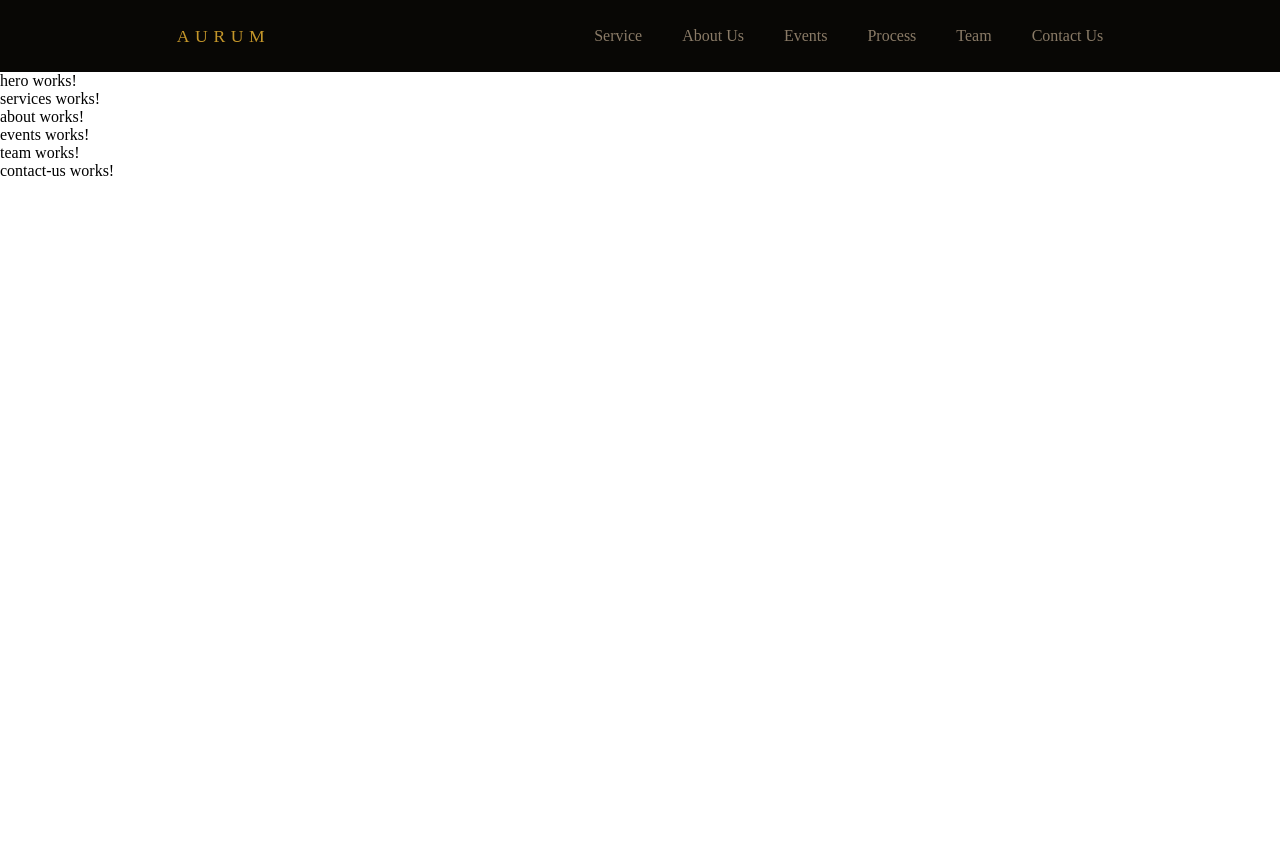
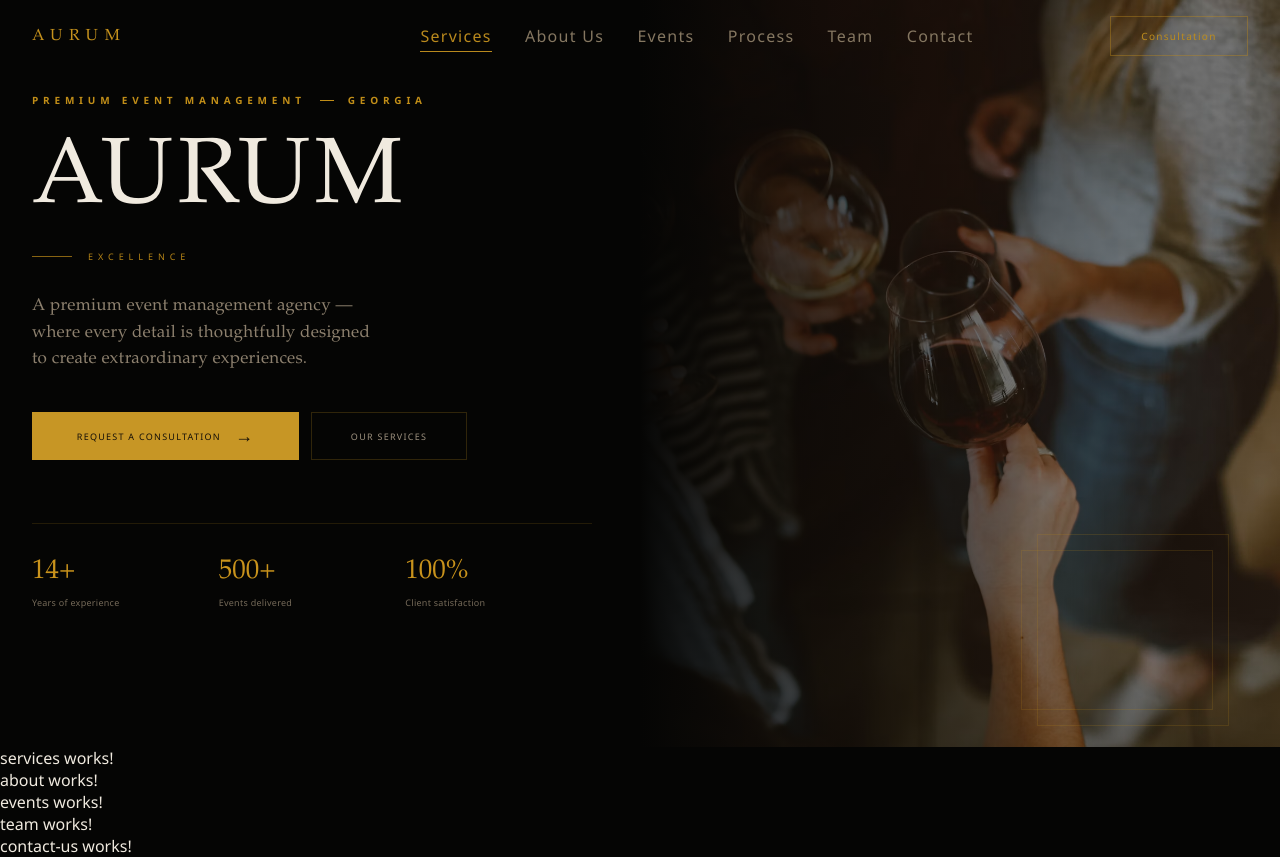
Before and after one commit to Nilo18/aurum-front, an Angular app: page / in a window 1280 px wide. Before the commit the page ends 800 px from the top, so only its background shows below. Built offline with nearby package versions, Linux system fonts and the light colour scheme.

Commit message:
features: finish the header and hero components on the home page

```diff
--- a/src/app/components/home-page-components/header/header.html
+++ b/src/app/components/home-page-components/header/header.html
@@ -1,11 +1,14 @@
-<header class="home-header">
-    <a href="#" class="home-header__logo">AURUM</a>
-    <nav>
-        <a href="#services">Service</a>
-        <a href="#about">About Us</a>
-        <a href="#events">Events</a>
-        <a href="#process">Process</a>
-        <a href="#team">Team</a>
-        <a href="#contact">Contact Us</a>
+<header class="home-header" [class.home-header--scroll]="isScrolled()">
+  <div class="home-header__inner">
+    <a href="#top" class="home-header__logo" aria-label="AURUMI home">AURUM</a>
+    <nav aria-label="Primary navigation">
+      <a class="active" href="#services">Services</a>
+      <a href="#about">About Us</a>
+      <a href="#events">Events</a>
+      <a href="#process">Process</a>
+      <a href="#team">Team</a>
+      <a href="#contact">Contact</a>
     </nav>
+    <a class="home-header__consultation" href="#contact">Consultation</a>
+  </div>
 </header>
--- a/src/app/components/home-page-components/header/header.scss
+++ b/src/app/components/home-page-components/header/header.scss
@@ -1,55 +1,139 @@
+:host {
+  display: block;
+}
+
 .home-header {
-    background-color: #080705;
+  position: fixed;
+  z-index: 10;
+  top: 0;
+  left: 0;
+  width: 100%;
   height: 72px;
-    display: flex;
-    justify-content: space-between;
+  color: #857761;
+  background-color: transparent;
+  transition: background-color 250ms ease-in-out;
+
+  &__inner {
+    width: min(1303px, calc(100% - 64px));
+    height: 100%;
+    margin: 0 auto;
+    display: grid;
+    grid-template-columns: 252px 1fr auto;
     align-items: center;
-    padding-left: 176.8px;
-    padding-right: 176.8px;
+    gap: 28px;
+  }
 
   a {
+    color: inherit;
     text-decoration: none;
   }
 
   &__logo {
-        color: #c4962a;
-        letter-spacing: 0.35rem;
-        font-size: 17.6px;
+    color: #c6921d !important;
+    font-family: 'Bodoni 72', Didot, 'Palatino Linotype', Georgia, serif;
+    // font-size: 16px;
+    letter-spacing: 0.42em;
   }
 
   nav {
+    font-family: 'Montserrat', 'Segoe UI', sans-serif;
     display: flex;
+    align-items: center;
     justify-content: center;
-        align-items: center;
-        gap: 2.5rem;
+    gap: clamp(24px, 2.6vw, 47px);
 
     a {
-            color: #8A7B67;
-            text-decoration: none; /* Ensure native underlines are turned off */
-            position: relative;    /* Required anchor for the absolute line */
-            display: inline-block; /* Bounds the line to the text size */
+      position: relative;
+    //   padding: 29px 0 12px;
+    //   font-size: 10px;
+      letter-spacing: 0.08em;
+      white-space: nowrap;
+      transition: color 180ms ease;
 
-            /* 1. Setup the invisible underline at the bottom left */
       &::after {
         content: '';
         position: absolute;
         left: 0;
-                bottom: -5px;              /* Matches your 5px offset requirement */
-                width: 0;                  /* Starts at zero width */
-                height: 2px;               /* Thickness of the underline */
-                background-color: #c4962a; /* Matches your gold underline color */
-                transition: width 0.4s ease; /* Controls the speed/smoothness */
-            }
+        right: 0;
+        // top: 10px;
+        bottom: -5px;
+        height: 1px;
+        background: #b9891d;
+        width: 0;
+        transition: width 180ms ease;
       }
 
-        /* 2. Trigger the color swap AND the underline growth simultaneously */
-        a:hover {
-            color: white;
+      &:hover,
+      &:focus-visible,
+      &.active {
+        color: #b9891d;
+      }
 
-            &::after {
-                width: 100%; /* Expands the line smoothly to the right */
+      &:hover::after,
+      &:focus-visible::after,
+      &.active::after {
+        width: 100%;
       }
     }
   }
 
+  &__consultation {
+    font-family: 'Montserrat', 'Segoe UI', sans-serif;
+    display: grid;
+    place-items: center;
+    min-width: 138px;
+    height: 40px;
+    border: 1px solid rgba(185, 137, 29, 0.42);
+    color: #bd8c1c !important;
+    font-size: 10px;
+    letter-spacing: 0.13em;
+    transition: background-color 180ms ease, color 180ms ease;
+
+    &:hover,
+    &:focus-visible {
+      background: #b9891d;
+      color: #080705 !important;
     }
+  }
+}
+
+.home-header--scroll {
+  background-color: #080705;
+  border-bottom: 1px solid #2a261f;
+}
+
+@media (max-width: 1100px) {
+  .home-header {
+    &__inner {
+      grid-template-columns: auto 1fr auto;
+    }
+
+    nav {
+      gap: 18px;
+    }
+
+    nav a:nth-child(2),
+    nav a:nth-child(5) {
+      display: none;
+    }
+  }
+}
+
+@media (max-width: 720px) {
+  .home-header {
+    height: 68px;
+    &__inner {
+      width: calc(100% - 40px);
+      grid-template-columns: 1fr auto;
+    }
+
+    nav {
+      display: none;
+    }
+
+    &__consultation {
+      min-width: 124px;
+      height: 38px;
+    }
+  }
+}
--- a/src/app/components/home-page-components/header/header.ts
+++ b/src/app/components/home-page-components/header/header.ts
@@ -1,4 +1,4 @@
-import { Component } from '@angular/core';
+import { Component, HostListener, signal, WritableSignal } from '@angular/core';
 
 @Component({
   selector: 'app-header',
@@ -7,5 +7,12 @@ import { Component } from '@angular/core';
   styleUrl: './header.scss',
 })
 export class Header {
+  isScrolled: WritableSignal<boolean> = signal(false)
 
+  @HostListener('window:scroll', [])
+  onWindowScroll() {
+    const scrollPosition = window.scrollY || document.documentElement.scrollTop
+
+    this.isScrolled.set(scrollPosition > 50)
+  }
 }
--- a/src/app/components/home-page-components/hero/hero.html
+++ b/src/app/components/home-page-components/hero/hero.html
@@ -1 +1,38 @@
-<p>hero works!</p>
+<section class="home-hero" id="top">
+  <div class="home-hero__info">
+    <div class="home-hero__content">
+      <p class="home-hero__eyebrow">PREMIUM EVENT MANAGEMENT <span></span> GEORGIA</p>
+      <h1>AURUM</h1>
+
+      <div class="home-hero__signature">
+        <span></span>
+        <p>EXCELLENCE</p>
+      </div>
+
+      <p class="home-hero__description">
+        A premium event management agency —<br />
+        where every detail is thoughtfully designed<br />
+        to create extraordinary experiences.
+      </p>
+
+      <div class="home-hero__actions">
+        <a class="home-hero__primary" href="#contact">
+          Request a consultation
+          <span aria-hidden="true">→</span>
+        </a>
+        <a class="home-hero__secondary" href="#services">Our services</a>
+      </div>
+
+      <div class="home-hero__metrics" aria-label="Company statistics">
+        <div><strong>14+</strong><span>Years of experience</span></div>
+        <div><strong>500+</strong><span>Events delivered</span></div>
+        <div><strong>100%</strong><span>Client satisfaction</span></div>
+      </div>
+    </div>
+  </div>
+
+  <div class="home-hero__image">
+    <img src="/home-hero-image.avif" alt="Guests raising wine glasses at an elegant event" />
+    <div class="home-hero__frame" aria-hidden="true"></div>
+  </div>
+</section>
--- a/src/app/components/home-page-components/hero/hero.scss
+++ b/src/app/components/home-page-components/hero/hero.scss
@@ -0,0 +1,271 @@
+:host {
+  display: block;
+}
+
+.home-hero {
+  display: grid;
+  grid-template-columns: repeat(2, minmax(0, 1fr));
+  width: 100%;
+  min-height: 682px;
+  overflow: hidden;
+  background: #050504;
+  color: #f0eadf;
+
+  &__info,
+  &__image {
+    min-width: 0;
+    min-height: 682px;
+  }
+
+  &__info {
+    display: flex;
+    justify-content: flex-end;
+    padding: 94px 48px 0 max(32px, calc((100vw - 1343px) / 2));
+    background: #050504;
+  }
+
+  &__content {
+    width: min(100%, 575px);
+  }
+
+  &__image {
+    position: relative;
+
+    &::before {
+      content: '';
+      position: absolute;
+      z-index: 1;
+      inset: 0;
+      pointer-events: none;
+      background:
+        linear-gradient(90deg, rgba(5, 5, 4, 0.56), transparent 27%),
+        linear-gradient(180deg, rgba(3, 3, 2, 0.28), transparent 25%, rgba(5, 5, 4, 0.15));
+    }
+
+    img {
+      display: block;
+      width: 100%;
+      height: 100%;
+      object-fit: cover;
+      object-position: center;
+    }
+  }
+
+  &__image::before {
+    background: linear-gradient(
+    to right,
+    #050504 0%,
+    #050504 0%,          /* Keeps it completely solid behind the text */
+    rgba(5, 5, 4, 0.8) 15%, /* Begins dropping opacity rapidly */
+    rgba(5, 5, 4, 0) 150%    /* Reaches 100% transparency just past the halfway mark */
+    );
+  }
+
+  &__eyebrow {
+    display: flex;
+    align-items: center;
+    gap: 14px;
+    margin-bottom: 39px;
+    color: #c18e18;
+    font: 600 10px/1.2 'Montserrat', 'Segoe UI', sans-serif;
+    letter-spacing: 0.48em;
+    white-space: nowrap;
+
+    span {
+      width: 14px;
+      height: 1px;
+      background: currentColor;
+    }
+  }
+
+  h1 {
+    margin: 0 0 33px;
+    font-family: 'Bodoni 72', Didot, 'Palatino Linotype', Georgia, serif;
+    font-size: clamp(78px, 7.25vw, 112px);
+    font-weight: 400;
+    line-height: 0.78;
+    letter-spacing: 0.045em;
+  }
+
+  &__signature {
+    display: flex;
+    align-items: center;
+    gap: 16px;
+    margin-bottom: 31px;
+    color: #b58417;
+
+    span {
+      width: 40px;
+      height: 1px;
+      background: rgba(181, 132, 23, 0.75);
+    }
+
+    p {
+      font-family: 'Montserrat', 'Segoe UI', sans-serif;
+      font-size: 9px;
+      letter-spacing: 0.55em;
+    }
+  }
+
+  &__description {
+    margin: 0 0 39px;
+    color: #8d806e;
+    font-family: 'Bodoni 72', Didot, 'Palatino Linotype', Georgia, serif;
+    font-size: 17px;
+    line-height: 1.55;
+    letter-spacing: 0.015em;
+  }
+
+  &__actions {
+    display: flex;
+    gap: 12px;
+    margin-bottom: 63px;
+
+    a {
+      height: 48px;
+      display: flex;
+      align-items: center;
+      justify-content: center;
+      text-decoration: none;
+      font-family: 'Montserrat', 'Segoe UI', sans-serif;
+      font-size: 9px;
+      font-weight: 500;
+      letter-spacing: 0.14em;
+      text-transform: uppercase;
+      transition:
+        background-color 180ms ease,
+        border-color 180ms ease,
+        color 180ms ease;
+    }
+  }
+
+  &__primary {
+    width: 267px;
+    gap: 14px;
+    background: #c79625;
+    color: #171108;
+
+    span {
+      font: 18px/1 Arial, sans-serif;
+    }
+
+    &:hover,
+    &:focus-visible {
+      background: #ddb448;
+    }
+  }
+
+  &__secondary {
+    width: 156px;
+    border: 1px solid rgba(185, 137, 29, 0.24);
+    color: #9c907e;
+
+    &:hover,
+    &:focus-visible {
+      border-color: #b9891d;
+      color: #d5c8b3;
+    }
+  }
+
+  &__metrics {
+    width: 100%;
+    padding-top: 32px;
+    border-top: 1px solid rgba(185, 137, 29, 0.17);
+    display: grid;
+    grid-template-columns: repeat(3, 1fr);
+
+    div {
+      display: flex;
+      flex-direction: column;
+      gap: 8px;
+    }
+
+    strong {
+      color: #c9931c;
+      font-family: 'Bodoni 72', Didot, 'Palatino Linotype', Georgia, serif;
+      font-size: 27px;
+      font-weight: 400;
+    }
+
+    span {
+      color: #756a59;
+      font-family: 'Montserrat', 'Segoe UI', sans-serif;
+      font-size: 9px;
+      letter-spacing: 0.03em;
+    }
+  }
+
+  &__frame {
+    position: absolute;
+    z-index: 2;
+    right: 8%;
+    bottom: 21px;
+    width: 192px;
+    height: 192px;
+    border: 1px solid rgba(182, 133, 26, 0.19);
+
+    &::before {
+      content: '';
+      position: absolute;
+      inset: 15px 15px 15px -17px;
+      border: 1px solid rgba(182, 133, 26, 0.18);
+    }
+  }
+}
+
+@media (max-width: 1100px) {
+  .home-hero {
+    &__info {
+      padding-right: 32px;
+    }
+
+    &__eyebrow {
+      font-size: 8px;
+      letter-spacing: 0.3em;
+    }
+
+    h1 {
+      font-size: clamp(72px, 9vw, 96px);
+    }
+  }
+}
+
+@media (max-width: 760px) {
+  .home-hero {
+    grid-template-columns: 1fr;
+
+    &__info,
+    &__image {
+      min-height: auto;
+    }
+
+    &__info {
+      padding: 118px 20px 54px;
+    }
+
+    &__content {
+      width: 100%;
+    }
+
+    &__image {
+      height: 420px;
+    }
+
+    &__description br {
+      display: none;
+    }
+
+    &__actions {
+      flex-direction: column;
+      margin-bottom: 45px;
+
+      a {
+        width: 100%;
+      }
+    }
+
+    &__frame {
+      display: none;
+    }
+  }
+}
--- a/src/app/pages/home/home.html
+++ b/src/app/pages/home/home.html
@@ -1,7 +1,9 @@
 <app-header></app-header>
+<main class="wrapper">
     <app-hero></app-hero>
     <app-services></app-services>
     <app-about></app-about>
     <app-events></app-events>
     <app-team></app-team>
     <app-contact-us></app-contact-us>
+</main>
--- a/src/app/pages/home/home.scss
+++ b/src/app/pages/home/home.scss
@@ -0,0 +1,3 @@
+.wrapper {
+  display: block;
+}
--- a/src/styles.scss
+++ b/src/styles.scss
@@ -1,6 +1,31 @@
-/* You can add global styles to this file, and also import other style files */
 * {
-    margin: 0;
-    padding: 0;
-    box-sizing: border-box;
+  margin: 0;
+  padding: 0;
+  box-sizing: border-box;
 }
+
+html {
+  scroll-behavior: smooth;
+}
+
+body {
+  min-width: 320px;
+  background: #050504;
+  color: #f0eadf;
+  font-family: 'Montserrat', 'Segoe UI', sans-serif;
+  font-weight: 400;
+  -webkit-font-smoothing: antialiased;
+  text-rendering: optimizeLegibility;
+}
+
+button,
+input,
+textarea,
+select {
+  font: inherit;
+}
+
+a:focus-visible {
+  outline: 1px solid #c6921d;
+  outline-offset: 4px;
+}
```
Also changed, not shown: public/home-hero-image.avif (added). Lines whose indentation alone changed are shown as unchanged.
